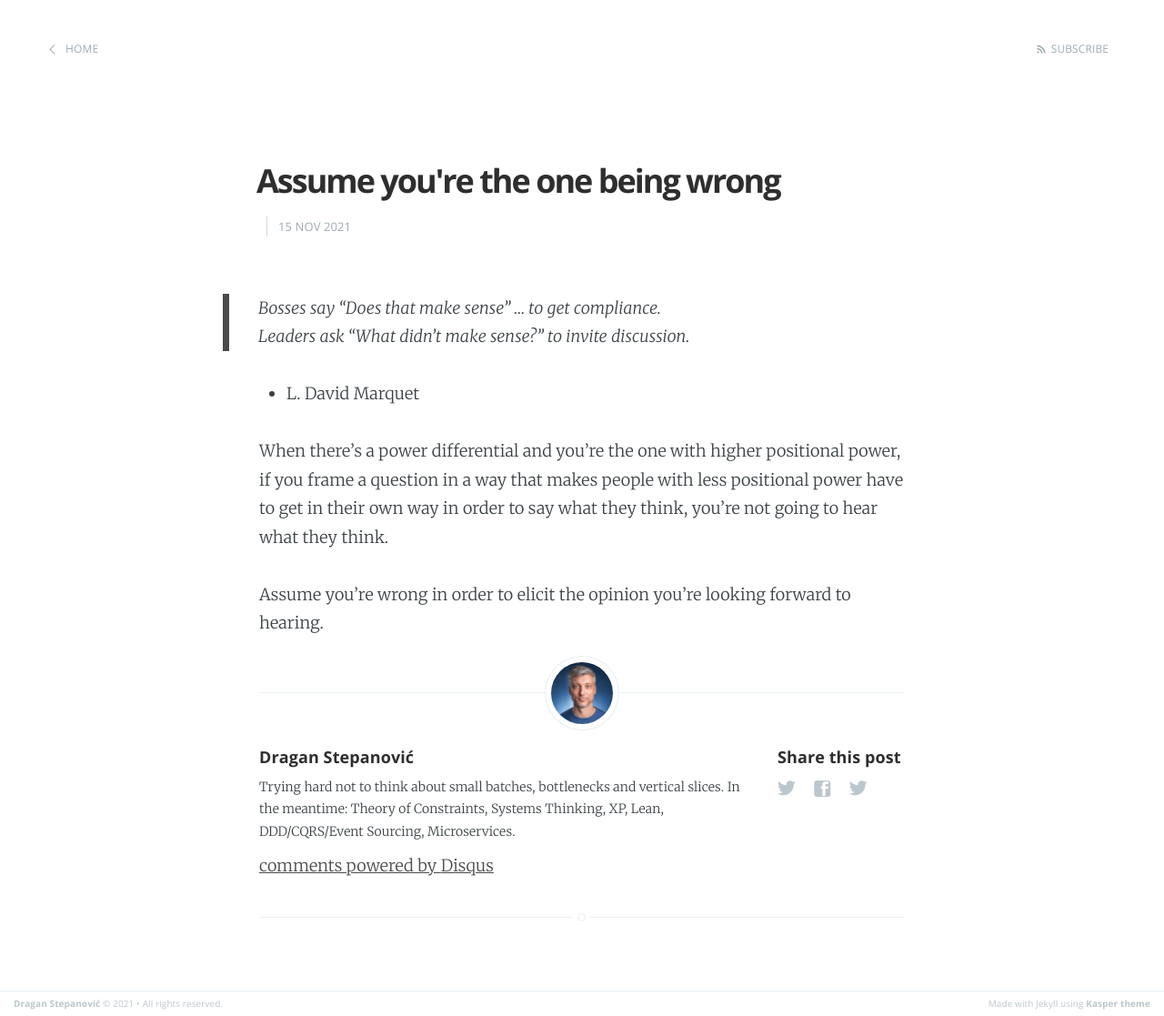
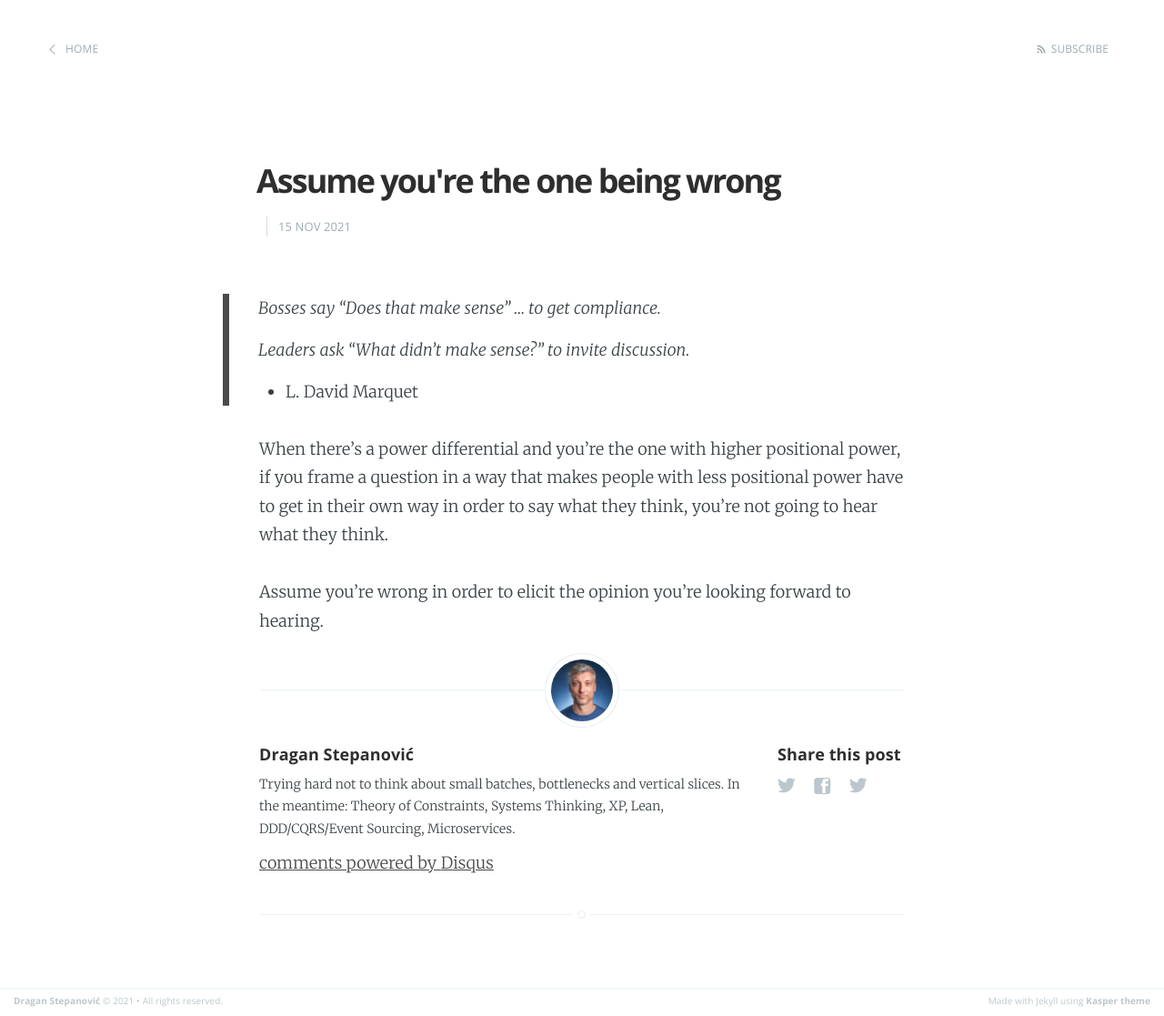
Before and after one commit to dragan-stepanovic/dragan-stepanovic.github.io, a Jekyll site: the page built from _posts/2021-11-15-assume-you-are-wrong.md, in a window 1280 px wide. Shown: the whole page at 91% size. Built offline with Jekyll 4.4.1, drawn with Linux system fonts in a browser that asks for light colours; our own code applies the rules of GitHub Pages for plain Markdown files; comment, search, counter and statistics services are not loaded.

```diff
--- a/_posts/2021-11-15-assume-you-are-wrong.md
+++ b/_posts/2021-11-15-assume-you-are-wrong.md
@@ -3,9 +3,10 @@ title: Assume you're the one being wrong
 ---
 
 >Bosses say "Does that make sense" … to get compliance.
+>
 >Leaders ask "What didn't make sense?" to invite discussion.
-
-- L. David Marquet
+>
+>- L. David Marquet
 
 
 When there's a power differential and you're the one with higher positional power, if you frame a question in a way that makes people with less positional power have to get in their own way in order to say what they think, you're not going to hear what they think.
```
